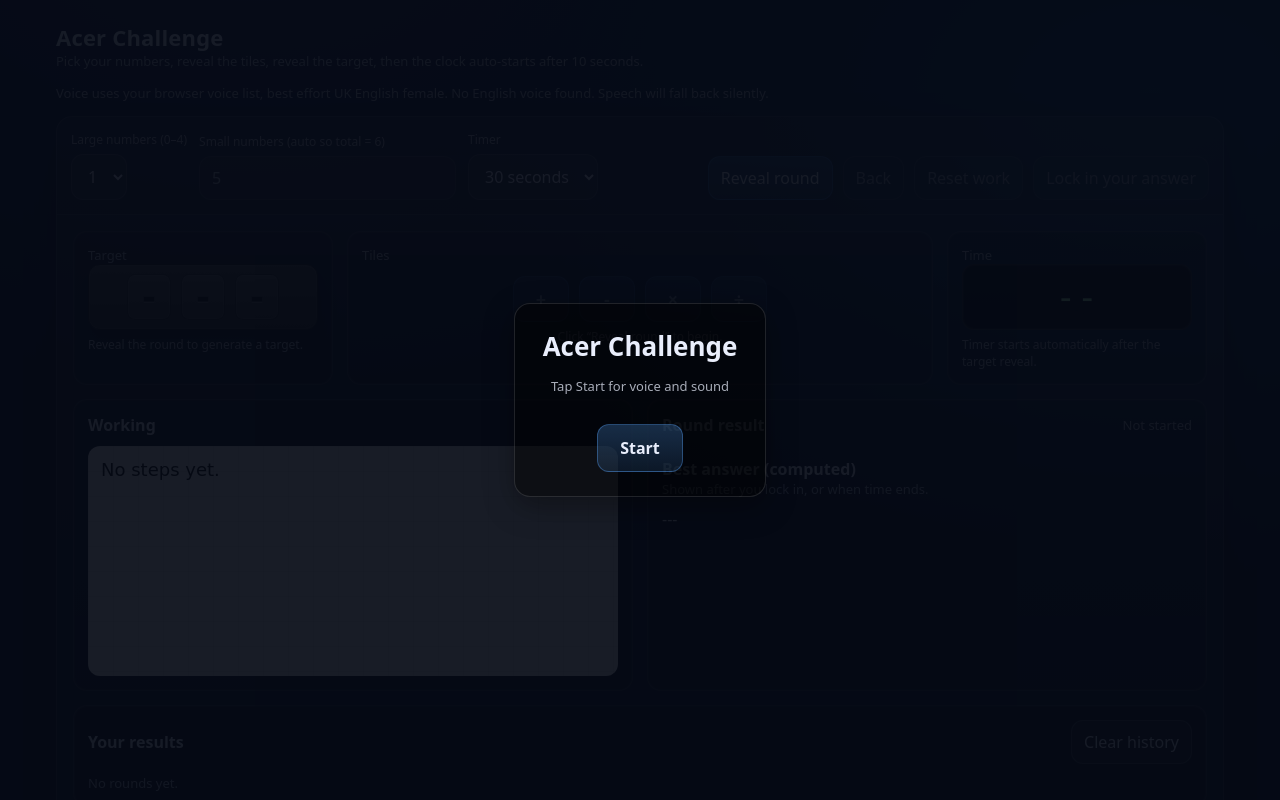
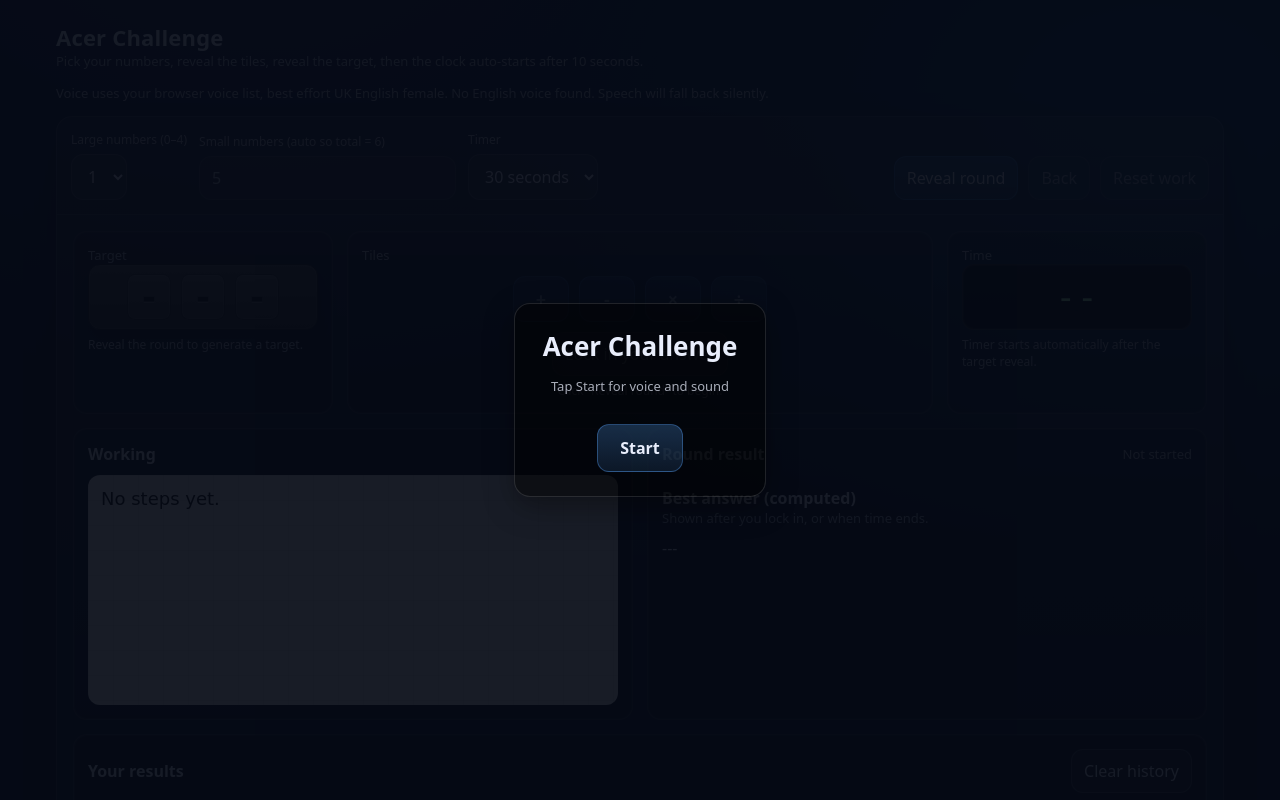
Before and after one commit to richardjhobbs/challenge_acer, a Next.js app: page /solo in a window 1280 px wide. Shown: the top 800 px of the page. Built offline with nearby package versions, Linux system fonts and the light colour scheme.

Commit message:
Fix tiles panel rendering and lock-in placement

```diff
--- a/components/AcerChallengeGame.tsx
+++ b/components/AcerChallengeGame.tsx
@@ -745,9 +745,6 @@
             <button id="resetWorkBtn" className="btnGhost" disabled={!canReset} onClick={handleReset}>
               Reset work
             </button>
-            <button id="lockInBtn" className="btnGhost" disabled={!canLockIn} onClick={lockInAnswer}>
-              Lock in your answer
-            </button>
           </div>
         </div>
 
@@ -764,6 +761,8 @@
               canPickOperator={canPickOperator}
               pendingOp={pendingOp}
               onOperation={handleOperation}
+              canLockIn={canLockIn}
+              onLockIn={lockInAnswer}
             />
 
             <div className="box">
--- a/components/TilesBoard.tsx
+++ b/components/TilesBoard.tsx
@@ -9,6 +9,8 @@
   canPickOperator: boolean;
   pendingOp: '+' | '-' | '*' | '/' | null;
   onOperation: (op: '+' | '-' | '*' | '/') => void;
+  canLockIn: boolean;
+  onLockIn: () => void;
 }
 
 export default function TilesBoard({
@@ -19,7 +21,9 @@
   hint,
   canPickOperator,
   pendingOp,
-  onOperation
+  onOperation,
+  canLockIn,
+  onLockIn
 }: TilesBoardProps) {
   return (
     <div className="tilesWrap">
@@ -81,6 +85,12 @@
         </button>
       </div>
 
+      <div className="rowRight" style={{ justifyContent: 'center', marginTop: 10 }}>
+        <button id="lockInBtn" className="btnGhost" disabled={!canLockIn} onClick={onLockIn}>
+          Lock in your answer
+        </button>
+      </div>
+
       <div className="smallNote" style={{ textAlign: 'center' }}>
         {hint}
       </div>
--- a/styles/globals.css
+++ b/styles/globals.css
@@ -145,6 +145,16 @@
 @media (max-width: 900px){
   .displayRow{ grid-template-columns: 1fr; }
   .tileRow{ flex-wrap:wrap; }
+}
+
+@media (max-width: 768px){
+  .tileRow{
+    flex-wrap: nowrap;
+    overflow-x: auto;
+    justify-content: flex-start;
+    padding-bottom: 6px;
+  }
+  .tile{ flex: 0 0 auto; }
 }
 
 .box{
```
